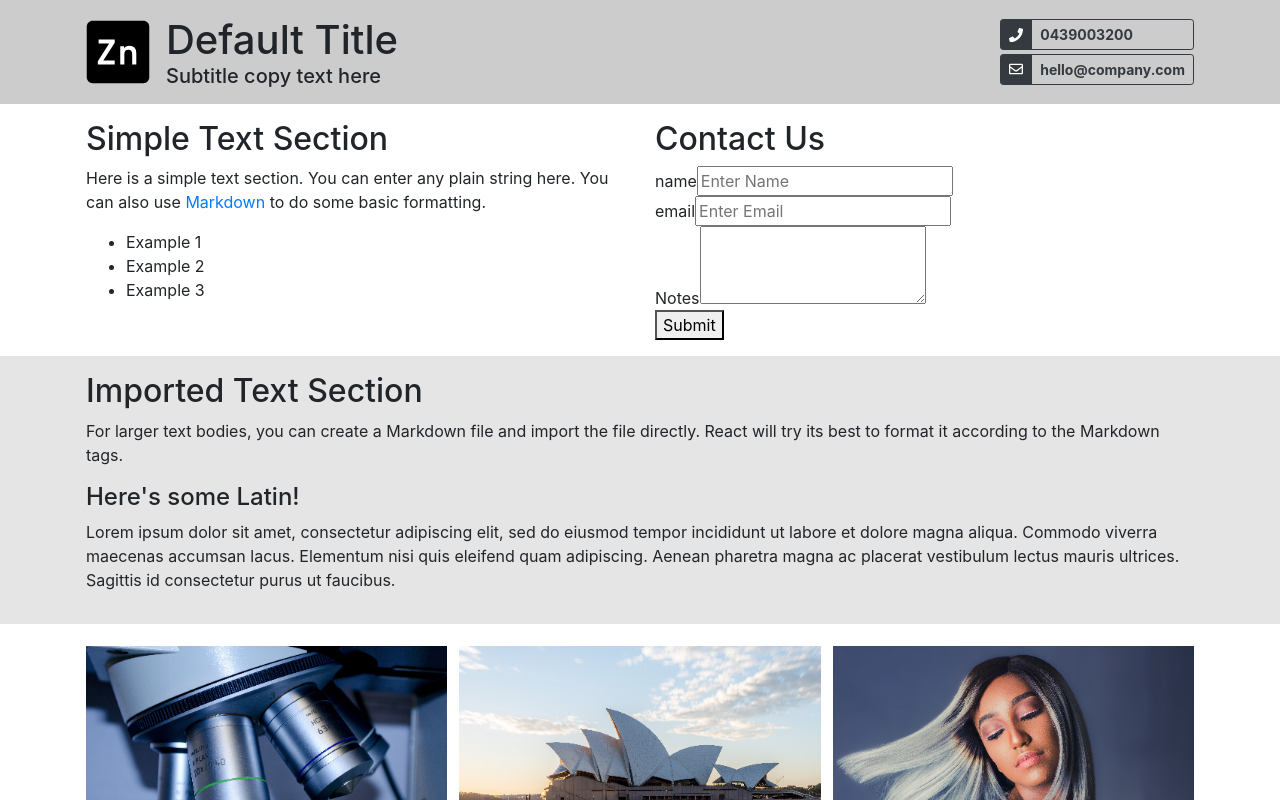
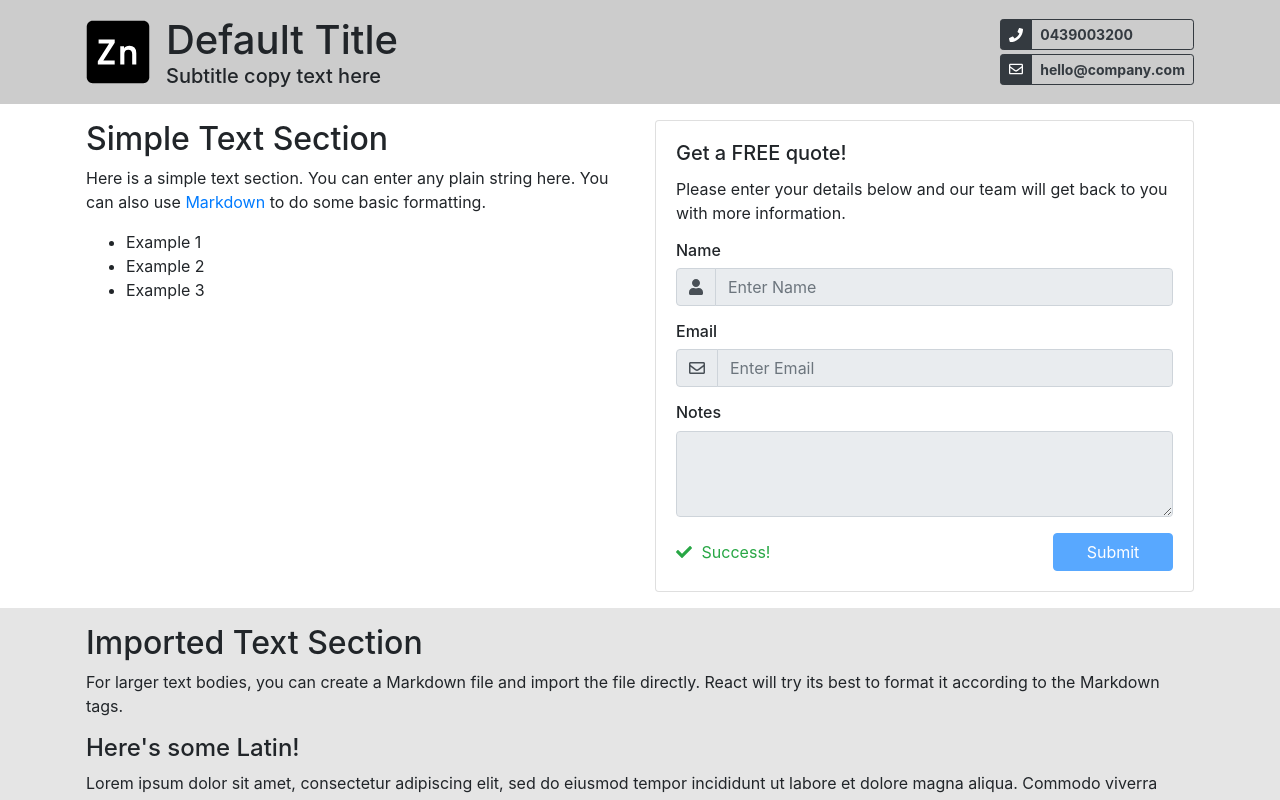
Before and after one commit to krinj/zinc-react-template, a React (Create React App) app in the folder app/: page / in a window 1280 px wide. Shown: the top 800 px of the page. Built offline with nearby package versions, Linux system fonts and the light colour scheme.

Commit message:
Contact Form

```diff
--- a/app/src/components/common-contact/ContactType.ts
+++ b/app/src/components/common-contact/ContactType.ts
@@ -1,4 +1,5 @@
 enum ContactType {
+    NAME,
     PHONE,
     EMAIL,
     ADDRESS,
--- a/app/src/components/contact-form/ContactForm.tsx
+++ b/app/src/components/contact-form/ContactForm.tsx
@@ -4,6 +4,8 @@ import ContactFormModel from './ContactFormModel';
 import ContactFormField, {FieldType} from './ContactFormField';
 import ContactFormTextArea from './ContactFormTextArea';
 import { invokePostApi } from '../../api/api';
+import { FontAwesomeIcon } from '@fortawesome/react-fontawesome';
+import { IconProp } from '@fortawesome/fontawesome-svg-core';
 
 const DEFAULT_BUTTON_TEXT: string = "Submit";
 
@@ -62,9 +64,9 @@ const onContactFormError = (response: object, props: ContactFormClickProps) => {
     props.setFormState(FormState.FAILED);
 }
 
-const createContactFormField = (label: string, type: FieldType, isDisabled: boolean, hook: [string, (x: string) => void]): [string, JSX.Element] => {
+const createContactFormField = (type: FieldType, isDisabled: boolean, hook: [string, (x: string) => void]): [string, JSX.Element] => {
     const [value, setValue] = hook;
-    const contactFormField = <ContactFormField label={label} type={type} onUpdateValue={setValue} value={value} disabled={isDisabled}/>;
+    const contactFormField = <ContactFormField type={type} onUpdateValue={setValue} value={value} disabled={isDisabled}/>;
     return [value, contactFormField];
 }
 
@@ -75,12 +77,25 @@ const createContactFormTextArea = (label: string, isDisabled: boolean, hook: [st
 }
 
 const createInfoBanner = (formState: FormState): JSX.Element => {
+
     if (formState === FormState.SUCCESS) {
-        return <>Form Sent Success</>;
+        const message: string = "Success!";
+        return <span className="text-success"><FontAwesomeIcon icon={"check"} style={{marginRight: "0.6em"}}/>{message}</span>;
     }
 
     if (formState === FormState.FAILED) {
-        return <>Form Failed</>;
+        const message: string = "Error Occured";
+        return <span className="text-danger"><FontAwesomeIcon icon={"times"} style={{marginRight: "0.6em"}}/>{message}</span>;
+    }
+
+    if (formState === FormState.PENDING) {
+        const message: string = "Loading";
+        return <div className="text-muted">
+            <div className="spinner-border spinner-border-sm" role="status"  style={{marginRight: "0.6em"}}>
+                <span className="sr-only" />
+            </div>
+            {message}
+        </div>;
     }
 
     return <></>;
@@ -90,17 +105,17 @@ const ContactFormJSX: React.FC<ContactFormModel> = (props) => {
 
     // Pre-process.
     const notesFieldTitle: string = props.notesText === undefined ? "Notes" : props.notesText
+    const displayButton: string = props.buttonText !== undefined ? props.buttonText : DEFAULT_BUTTON_TEXT;
+
     // React Hooks.
-    const [formState, setFormState] = React.useState(FormState.READY);
+    const [formState, setFormState] = React.useState(FormState.SUCCESS);
     const isDisabled: boolean = formState !== FormState.READY;
 
-    const [userName, nameField] = createContactFormField("name", FieldType.Name, isDisabled,  React.useState(""));
-    const [userEmail, emailField] = createContactFormField("email", FieldType.Email, isDisabled,  React.useState(""));
-    const [userPhone, phoneField] = createContactFormField("phone", FieldType.PhoneNumber, isDisabled,  React.useState(""));
+    // Fields
+    const [userName, nameField] = createContactFormField(FieldType.Name, isDisabled,  React.useState(""));
+    const [userEmail, emailField] = createContactFormField(FieldType.Email, isDisabled,  React.useState(""));
+    const [userPhone, phoneField] = createContactFormField(FieldType.PhoneNumber, isDisabled,  React.useState(""));
     const [userNotes, notesField] = createContactFormTextArea(notesFieldTitle, isDisabled, React.useState(""));
-
-    const displayTitle: string = props.title;
-    const displayButton: string = props.buttonText !== undefined ? props.buttonText : DEFAULT_BUTTON_TEXT;
 
     const formProps: ContactFormClickProps = {
         name: userName,
@@ -116,6 +131,9 @@ const ContactFormJSX: React.FC<ContactFormModel> = (props) => {
     }
 
     let infoBanner: JSX.Element = createInfoBanner(formState);
+    const titleElement: JSX.Element | null = props.title ? <h2 className="card-header">{props.title}</h2> : null;
+    const subtitleElement: JSX.Element | null = props.subtitle ? <h5 className="card-title">{props.subtitle}</h5> : null;
+    const bodyElement: JSX.Element | null = props.body ? <p className="card-text">{props.body}</p> : null;
 
     // Add elements which are required by the model.
     const displayedNameField = props.requireName === true ? nameField : null;
@@ -124,15 +142,25 @@ const ContactFormJSX: React.FC<ContactFormModel> = (props) => {
     const displayedNotesField = props.requireNotes === true ? notesField : null;
 
     return <form onSubmit={onSubmit}>
-        <h2>{displayTitle}</h2>
 
-        {displayedNameField}
-        {displayedEmailField}
-        {displayedPhoneField}
-        {displayedNotesField}
-        {infoBanner}
+        <div className="card">
+            {titleElement}
+            <div className="card-body">
 
-        <button type="submit" disabled={isDisabled}>{displayButton}</button>
+                {subtitleElement}
+                {bodyElement}
+                {displayedNameField}
+                {displayedEmailField}
+                {displayedPhoneField}
+                {displayedNotesField}
+
+                <div style={{marginTop: "1rem", display: "flex", justifyContent: "space-between"}}>
+                    <div style={{marginTop: "auto", marginBottom: "auto"}}>{infoBanner}</div>
+                    <button style={{minWidth: "120px"}} className="btn btn-primary" type="submit" disabled={isDisabled}>{displayButton}</button>
+                </div>
+
+            </div>
+        </div>
     </form>
 }
 
--- a/app/src/components/contact-form/ContactFormField.tsx
+++ b/app/src/components/contact-form/ContactFormField.tsx
@@ -1,4 +1,8 @@
 import React from 'react';
+import { FontAwesomeIcon } from '@fortawesome/react-fontawesome';
+import ContactLibrary from '../common-contact/ContactLibrary';
+import ContactType from '../common-contact/ContactType';
+import { IconProp } from '@fortawesome/fontawesome-svg-core';
 
 export enum FieldType {
     Email,
@@ -8,13 +12,14 @@ export enum FieldType {
 
 interface ContactFormFieldProps {
     type: FieldType;
-    label: string;
     disabled: boolean;
     value?: string;
     onUpdateValue(x: string): void;
 }
 
 interface InputFieldParameters {
+    label: string;
+    icon?: IconProp;
     type: string;
     autoComplete?: string;
     placeholder?: string;
@@ -22,33 +27,48 @@ interface InputFieldParameters {
 
 const getParametersForType = (fieldType: FieldType): InputFieldParameters => {
 
+    const lib: ContactLibrary = ContactLibrary.getInstance();
+
     switch (fieldType) {
         case FieldType.Email:
-        return {type: "email", autoComplete: "email", placeholder: "Enter Email"};
+        return {label: "Email", icon: lib.getIcon(ContactType.EMAIL), type: "email", autoComplete: "email", placeholder: "Enter Email"};
 
         case FieldType.Name:
-        return {type: "text", autoComplete: "name", placeholder: "Enter Name"};
+        return {label: "Name",  icon: lib.getIcon(ContactType.NAME), type: "text", autoComplete: "name", placeholder: "Enter Name"};
 
         case FieldType.PhoneNumber:
-        return {type: "text", autoComplete: "phone", placeholder: "Enter Phone Number"};
+        return {label: "Phone Number", icon: lib.getIcon(ContactType.PHONE), type: "text", autoComplete: "phone", placeholder: "Enter Phone Number"};
 
     }
 }
 
 const ContactFormField: React.FC<ContactFormFieldProps> = (props) => {
 
-    const inputParameters: InputFieldParameters = getParametersForType(props.type);
+    const input: InputFieldParameters = getParametersForType(props.type);
+    let prependElement: JSX.Element | null = null;
+
+    if (input.icon) {
+        prependElement = <div className="input-group-prepend">
+            <span className="input-group-text"><FontAwesomeIcon icon={input.icon}/></span>
+        </div>
+    }
 
     return <div>
-        {props.label}
-        <input type={inputParameters.type}
-            id={`ContactFormField_${inputParameters.type}`}
-            aria-describedby={inputParameters.type}
-            placeholder={inputParameters.placeholder}
-            autoComplete={inputParameters.autoComplete}
-            disabled={props.disabled}
-            onChange={(e) => props.onUpdateValue(e.currentTarget.value)}>
-        </input>
+        <span><h6>{input.label}</h6></span>
+        <div className="input-group mb-3">
+            {prependElement}
+
+            <input type={input.type}
+                className="form-control"
+                id={`ContactFormField_${input.type}`}
+                aria-describedby={input.type}
+                placeholder={input.placeholder}
+                autoComplete={input.autoComplete}
+                disabled={props.disabled}
+                onChange={(e) => props.onUpdateValue(e.currentTarget.value)}>
+            </input>
+
+        </div>
     </div>
 }
 
--- a/app/src/components/contact-form/ContactFormModel.ts
+++ b/app/src/components/contact-form/ContactFormModel.ts
@@ -1,9 +1,11 @@
 interface ContactFormModel {
 
-    title: string;
+    title?: string;
+    subtitle?: string;
+    body?: string;
+
     contactFormApi: string;
 
-    body?: string;
     buttonText?: string;
 
     requireName?: boolean;
--- a/app/src/components/contact-form/ContactFormTextArea.tsx
+++ b/app/src/components/contact-form/ContactFormTextArea.tsx
@@ -9,9 +9,15 @@ interface ContactFormTextAreaProps {
 
 const ContactFormTextArea: React.FC<ContactFormTextAreaProps> = (props) => {
     return <div>
-        {props.title}
-        <textarea rows={3} disabled={props.disabled} onChange={(e) => props.setValue(e.currentTarget.value)} />
+        <h6>{props.title}</h6>
+        <div className="input-group">
+            <textarea
+                className="form-control"
+                rows={3}
+                disabled={props.disabled}
+                onChange={(e) => props.setValue(e.currentTarget.value)} />
         </div>
+    </div>
 }
 
 export default ContactFormTextArea;
--- a/app/src/injected/content/zincContent.ts
+++ b/app/src/injected/content/zincContent.ts
@@ -13,7 +13,6 @@ import Location from "../../components/location/Location";
 import sampleSection from "./text/sampleSection.md";
 
 // Media Imports
-import photo1path from "../images/gallery_5.png";
 import logo from "../images/logo.svg";
 import gallery1 from "../images/gallery_1.png";
 import gallery2 from "../images/gallery_2.png";
@@ -24,8 +23,8 @@ import gallery6 from "../images/gallery_6.png";
 
 // Import Font Icons
 import { library } from '@fortawesome/fontawesome-svg-core';
-import { faCheck, faPhone } from '@fortawesome/free-solid-svg-icons';
-import { faEnvelope } from '@fortawesome/free-regular-svg-icons';
+import { faCheck, faPhone, faUser, faTimes} from '@fortawesome/free-solid-svg-icons';
+import { faEnvelope, } from '@fortawesome/free-regular-svg-icons';
 import { faFacebookSquare, faFacebook } from '@fortawesome/free-brands-svg-icons';
 import TextSection from "../../components/text-section/TextSection";
 import DisplayableElement from "../../utils/structure/DisplayableElement";
@@ -71,9 +70,10 @@ class ZincContent extends SiteContentInterface {
         const textElement = new TextSection({body: textBody})
 
         const contactForm = new ContactForm({
-            title: "Contact Us",
+            title: undefined,
             contactFormApi: this.getEndpoint("contact"),
-            body: "Get a FREE quote!",
+            subtitle: "Get a FREE quote!",
+            body: "Please enter your details below and our team will get back to you with more information.",
             requireName: true,
             requireEmail: true,
             requireNotes: true
@@ -216,10 +216,11 @@ class ZincContent extends SiteContentInterface {
 
     private registerIconLibrary = (): void => {
 
-        library.add(faCheck, faPhone, faEnvelope, faFacebookSquare);
+        library.add(faCheck, faPhone, faEnvelope, faFacebookSquare, faUser, faTimes);
 
         // Set the icons that we need for our contact library.
         const contactLibrary: ContactLibrary = ContactLibrary.getInstance();
+        contactLibrary.setLabelAndIcon(ContactType.NAME, "Name", faUser);
         contactLibrary.setLabelAndIcon(ContactType.PHONE, "Phone", faPhone);
         contactLibrary.setLabelAndIcon(ContactType.EMAIL, "Email", faEnvelope);
         contactLibrary.setLabelAndIcon(ContactType.FACEBOOK, "Facebook", faFacebookSquare);
```
